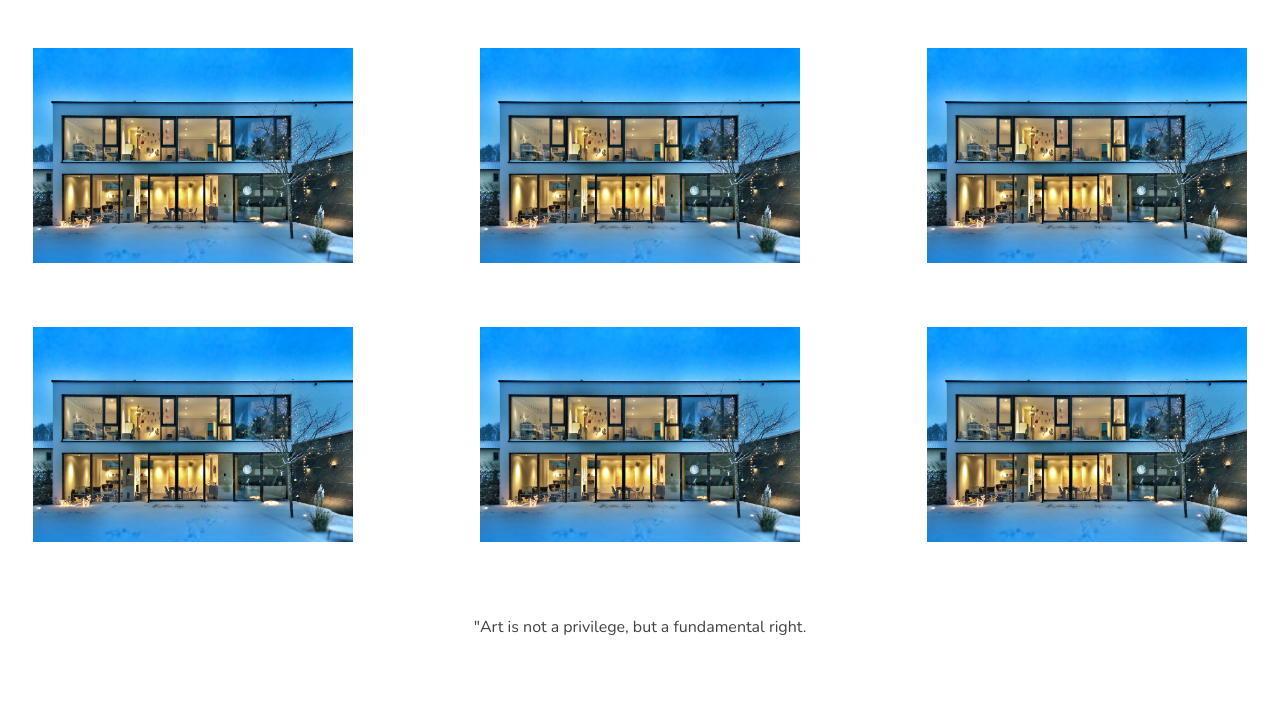
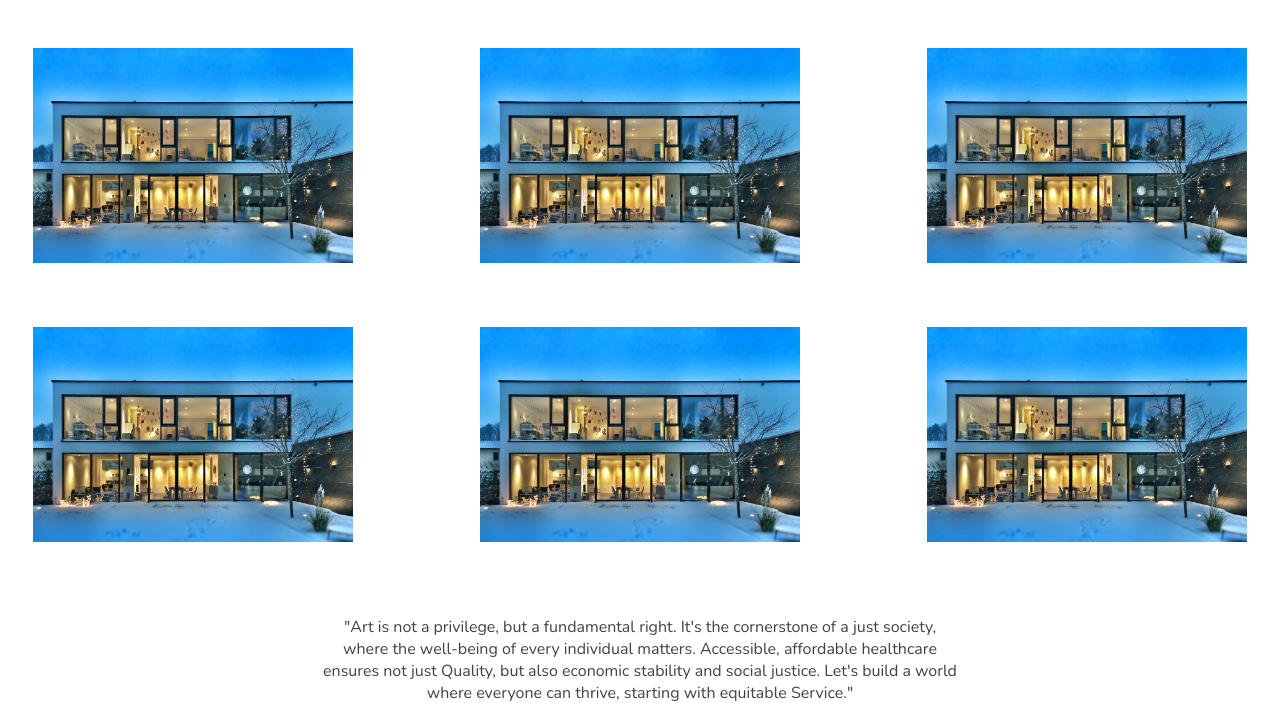
Before and after one commit to Vijayaragavan18/ArtLife, a plain HTML site: page Service.html in a window 1280 px wide. Shown: the part 252-955 px from the top of the page. Drawn offline with Linux system fonts and the light colour scheme.

Commit message:
add some details

```diff
--- a/Service.html
+++ b/Service.html
@@ -67,7 +67,11 @@
         <div class="cntOne">
             <div class="serveCnt">
                 "Art is not a privilege, but a fundamental right.
-
+                It's the cornerstone of a just society, where the well-being of every individual matters.
+                Accessible, affordable healthcare ensures not just Quality, but also economic stability and
+                social
+                justice.
+                Let's build a world where everyone can thrive, starting with equitable Service."
             </div>
         </div>
     </div>
```
